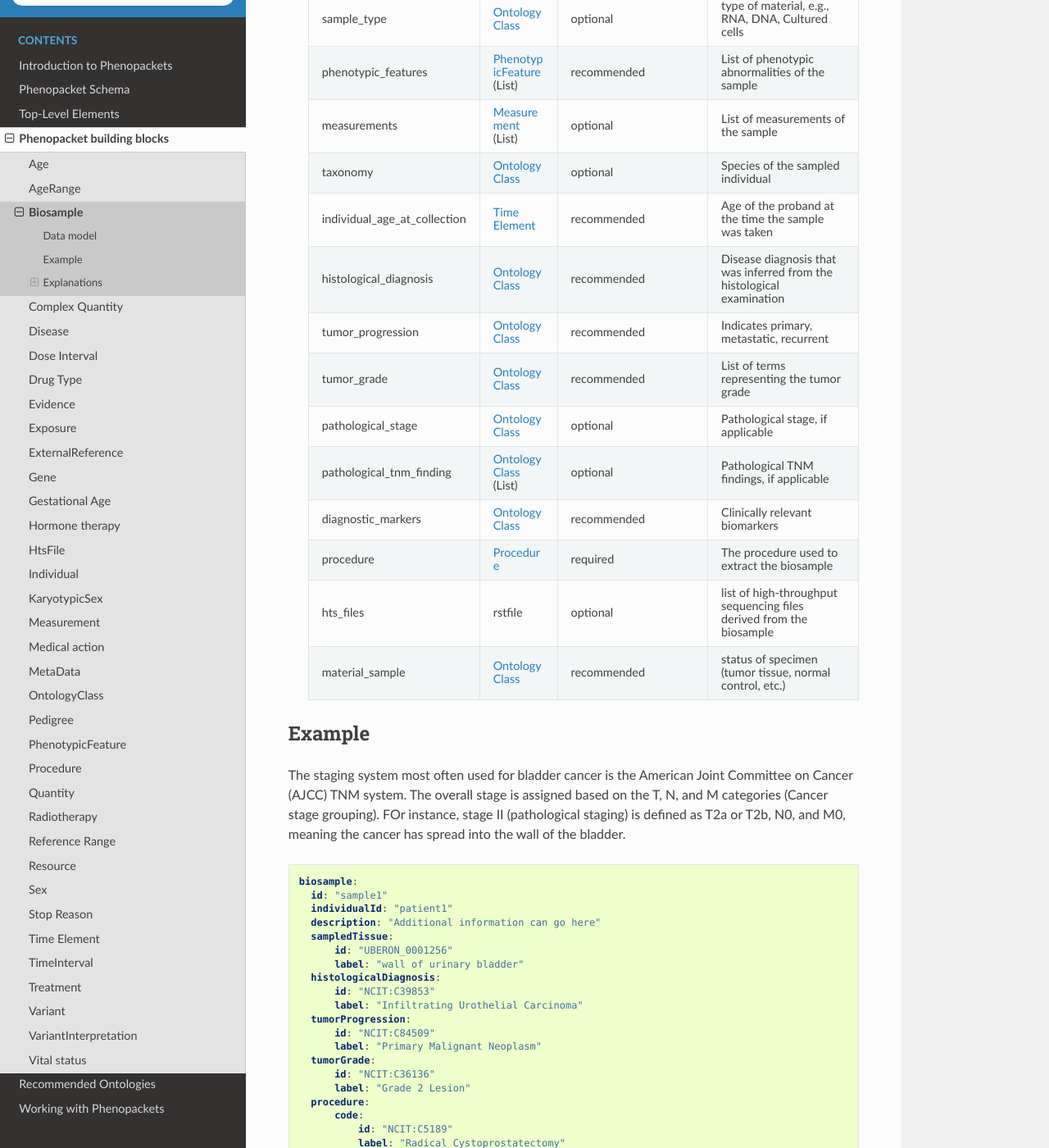
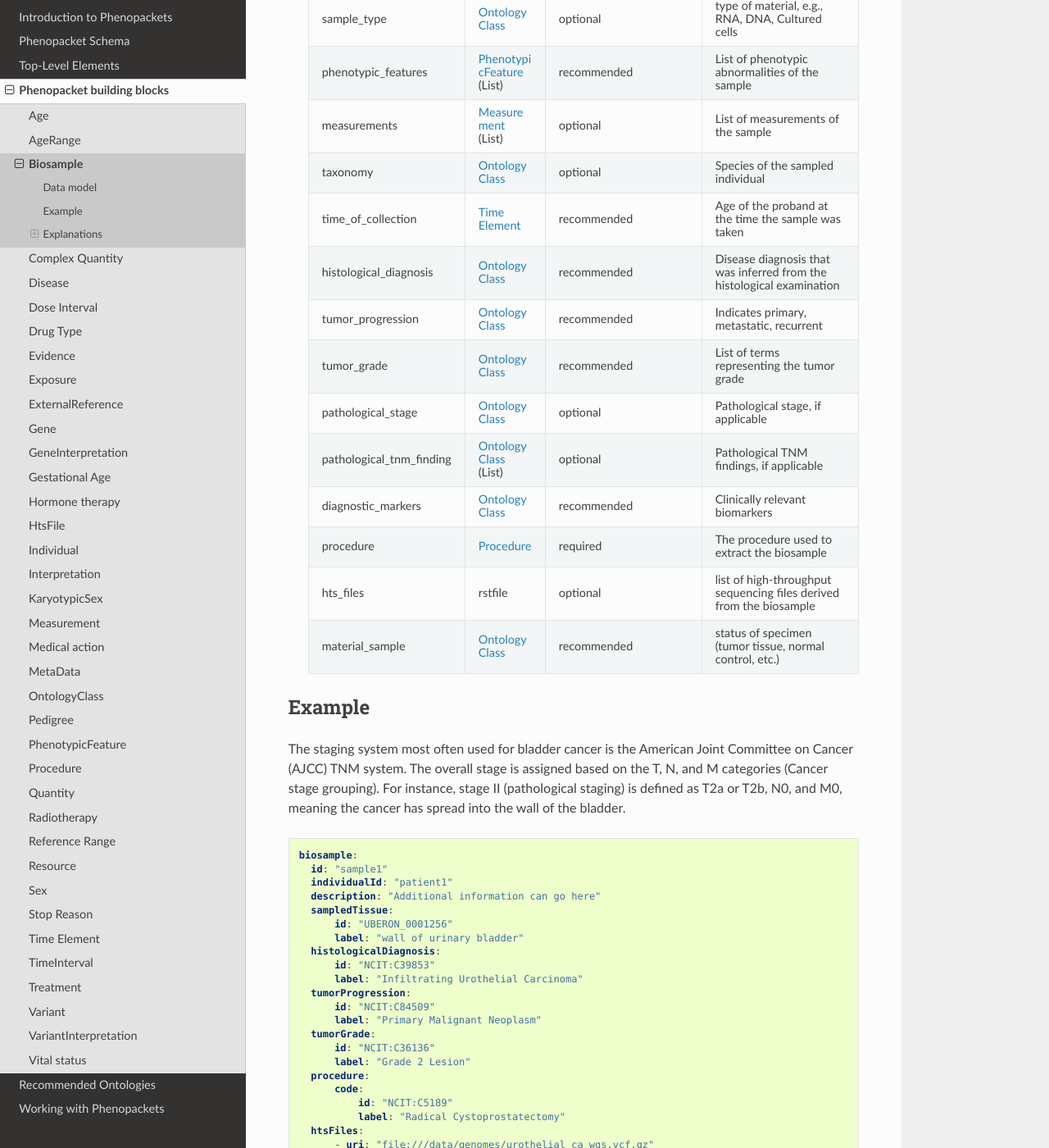
Before and after one commit to phenopackets/phenopacket-schema, a Sphinx documentation site: the page built from docs/biosample.rst, in a window 1280 px wide and 1400 px high, scrolled down 655 px. Shown: the whole window at 82% size. Built offline with Sphinx 7.4.7 and the Read the Docs theme 2.0.0, drawn with Linux system fonts in a browser that asks for light colours; some of the changed text lies outside the part shown.

Commit message:
gene interpretation documentation v2

```diff
--- a/docs/biosample.rst
+++ b/docs/biosample.rst
@@ -59,7 +59,7 @@
      - :ref:`rstontologyclass`
      - optional
      - Species of the sampled individual
-   * - individual_age_at_collection
+   * - time_of_collection
      - :ref:`rsttimeelement`
      - recommended
      - Age of the proband at the time the sample was taken
@@ -105,7 +105,7 @@
 
 The staging system most often used for
 bladder cancer is the American Joint Committee on Cancer (AJCC) TNM system. The overall
-stage is assigned based on the T, N, and M categories (Cancer stage grouping). FOr instance, stage II (pathological staging)
+stage is assigned based on the T, N, and M categories (Cancer stage grouping). For instance, stage II (pathological staging)
 is defined as T2a or T2b, N0, and M0, meaning the cancer has spread
 into the  wall of the bladder.
 
@@ -141,7 +141,7 @@
     materialSample:
         id: "EFO:0009655"
         label: "abnormal sample"
-    individualAgeAtCollection:
+    timeOfCollection:
         age:
             iso8601duration: "P52Y2M"
     pathologicalStage:
--- a/docs/building-blocks.rst
+++ b/docs/building-blocks.rst
@@ -26,10 +26,12 @@
    exposure
    externalreference
    gene
+   gene-interpretation
    gestational-age
    hormonetherapy
    htsfile
    individual
+   interpretation
    karyotypicsex
    measurement
    medical-action
--- a/docs/toplevel.rst
+++ b/docs/toplevel.rst
@@ -14,4 +14,3 @@
    phenopacket
    family
    cohort
-   interpretation
```
Also changed, not shown: docs/gene-interpretation.rst (added, +48 -0 lines), 2 other files.
